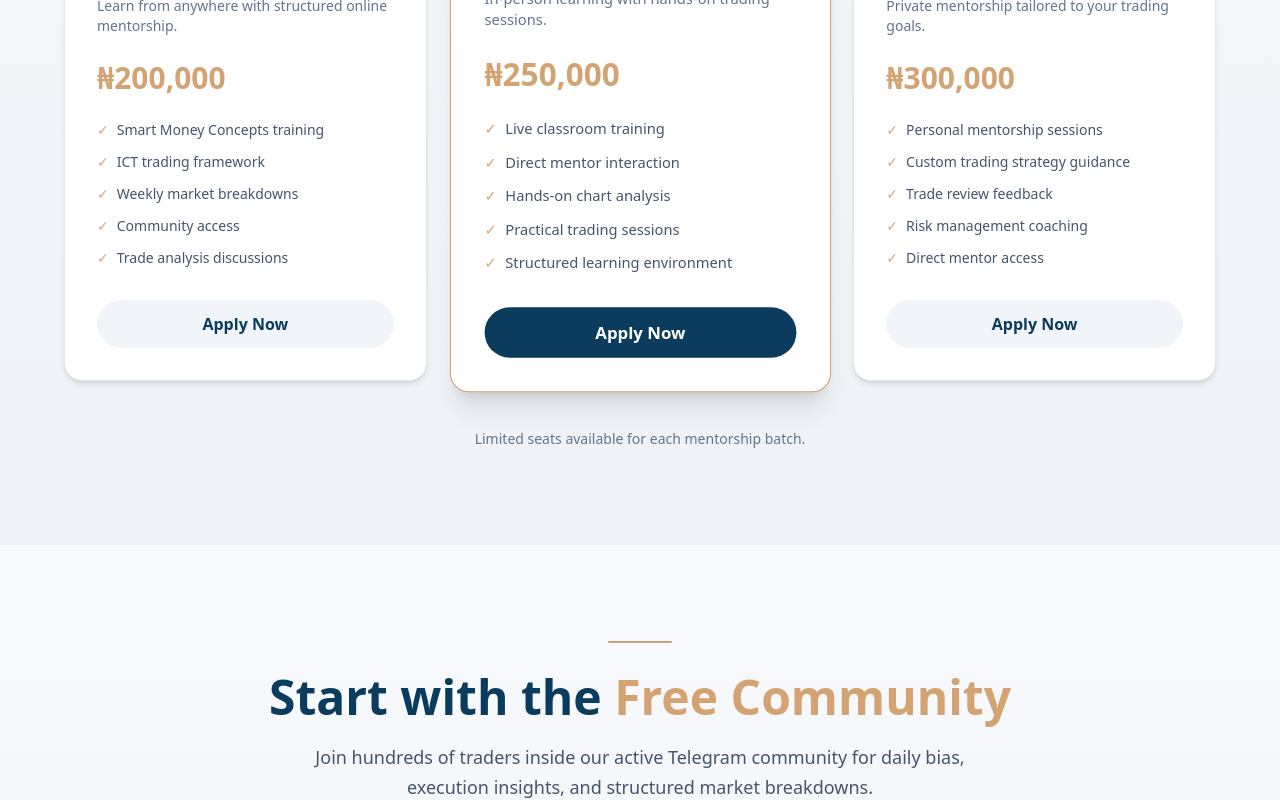
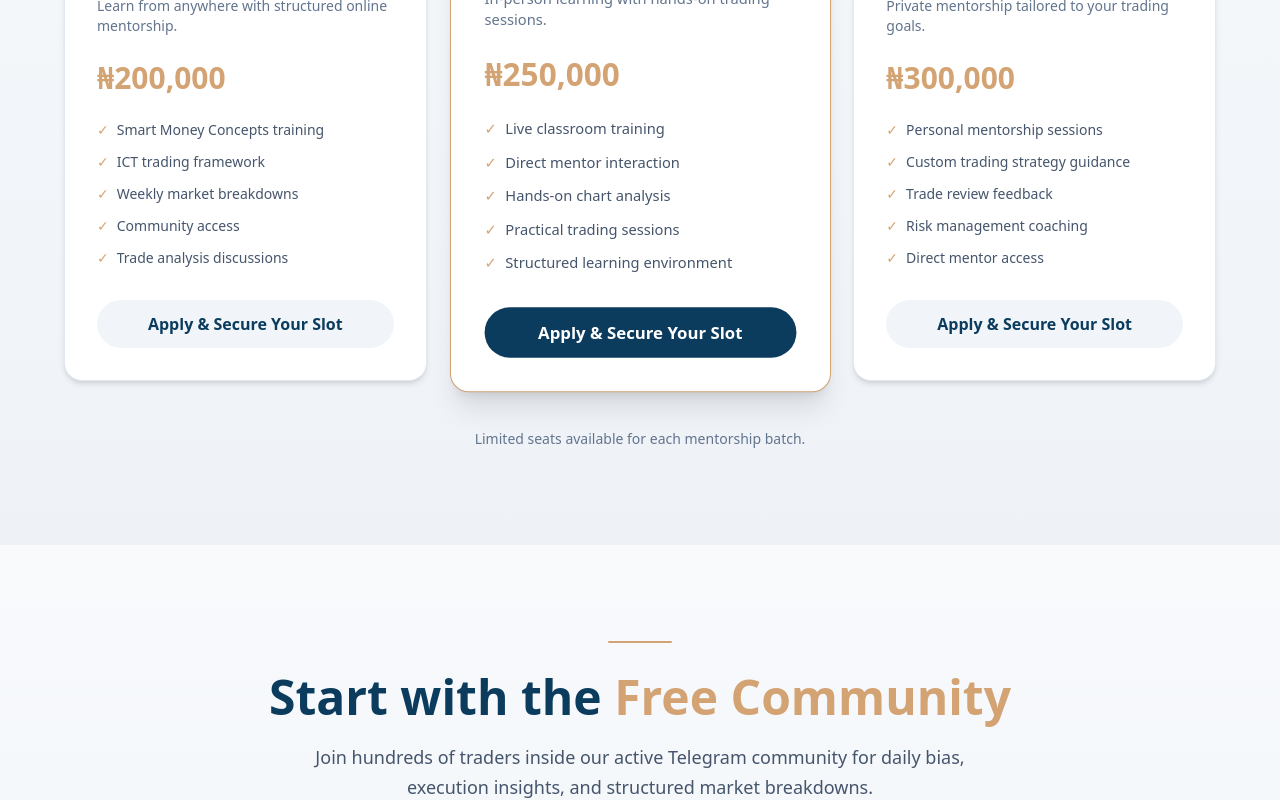
Before and after one commit to AdejohOS/grant-forex, a Next.js app: page / in a window 1280 px wide. Shown: the part 3945-4745 px from the top of the page. Built offline with nearby package versions, Linux system fonts and the light colour scheme; a web font is replaced by a local one.

Commit message:
community

```diff
--- a/src/components/sections/pricing.tsx
+++ b/src/components/sections/pricing.tsx
@@ -1,11 +1,13 @@
 "use client";
 
 import { motion } from "framer-motion";
+import Link from "next/link";
 
 export function Pricing() {
   const plans = [
     {
       title: "Online Mentorship",
+      slug: "online",
       price: "₦200,000",
       description: "Learn from anywhere with structured online mentorship.",
       features: [
@@ -19,6 +21,7 @@ export function Pricing() {
     },
     {
       title: "Physical Classroom",
+      slug: "physical",
       price: "₦250,000",
       description: "In-person learning with hands-on trading sessions.",
       features: [
@@ -32,6 +35,7 @@ export function Pricing() {
     },
     {
       title: "One-on-One Mentorship",
+      slug: "private",
       price: "₦300,000",
       description: "Private mentorship tailored to your trading goals.",
       features: [
@@ -51,7 +55,7 @@ export function Pricing() {
       className="py-24 px-4 bg-linear-to-b from-[#F8FAFC] to-[#EEF2F7]"
     >
       <div className="max-w-6xl mx-auto">
-        {/* Section Header */}
+        {/* Header */}
         <motion.div
           initial={{ opacity: 0, y: 40 }}
           whileInView={{ opacity: 1, y: 0 }}
@@ -79,34 +83,30 @@ export function Pricing() {
               whileInView={{ opacity: 1, y: 0 }}
               viewport={{ once: true }}
               transition={{ duration: 0.6, delay: index * 0.1 }}
-              className={`relative p-8 rounded-2xl border bg-white transition-all duration-300
+              className={`relative p-8 rounded-2xl border bg-white transition-all duration-300 hover:-translate-y-2
 ${
   plan.popular
     ? "border-[#D4A373] shadow-xl scale-105"
-                  : "border-slate-200 shadow-md hover:shadow-lg"
+    : "border-slate-200 shadow-md hover:shadow-xl"
 }`}
             >
-              {/* Most Popular Badge */}
+              {/* Popular Badge */}
               {plan.popular && (
                 <div className="absolute -top-4 left-1/2 -translate-x-1/2 bg-[#D4A373] text-white text-sm px-4 py-1 rounded-full shadow">
                   Most Popular
                 </div>
               )}
 
-              {/* Title */}
               <h3 className="text-xl font-semibold text-[#0B3C5D] mb-2">
                 {plan.title}
               </h3>
 
-              {/* Description */}
               <p className="text-slate-500 text-sm mb-6">{plan.description}</p>
 
-              {/* Price */}
               <div className="text-3xl font-bold text-[#D4A373] mb-6">
                 {plan.price}
               </div>
 
-              {/* Features */}
               <ul className="space-y-3 mb-8 text-slate-600 text-sm">
                 {plan.features.map((feature, i) => (
                   <li key={i} className="flex items-start gap-2">
@@ -116,7 +116,8 @@ export function Pricing() {
                 ))}
               </ul>
 
-              {/* CTA Button */}
+              {/* APPLY BUTTON */}
+              <Link href={`/apply?plan=${plan.slug}`}>
                 <button
                   className={`w-full py-3 rounded-full font-semibold transition-all duration-300
                   ${
@@ -125,13 +126,13 @@ export function Pricing() {
                       : "bg-slate-100 text-[#0B3C5D] hover:bg-slate-200"
                   }`}
                 >
-                Apply Now
+                  Apply & Secure Your Slot
                 </button>
+              </Link>
             </motion.div>
           ))}
         </div>
 
-        {/* Bottom Note */}
         <p className="text-center text-sm text-slate-500 mt-12">
           Limited seats available for each mentorship batch.
         </p>
```
Lines whose indentation alone changed are shown as unchanged.
